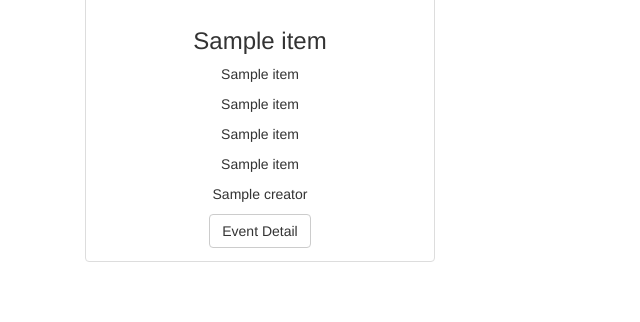
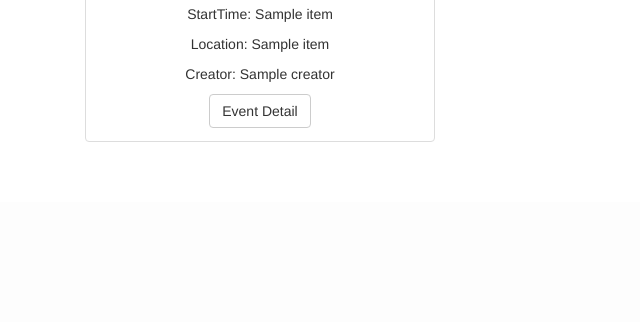
Before and after one commit to WLBQE/Takeit, a Flask app: template app/templates/profile.html in a window 1280 px wide. Shown: the part 1139-1461 px from the top of the page, without its empty margins (0-640 px from the left). After the commit the page ends 1281 px from the top, so only its background shows below. Run offline with Flask 2, Linux system fonts and the light colour scheme; the template is opened without the code that fills it: most values are stand-ins (such as "Sample title", 1, 10 or a date in 2020); parts of the project's set-up code (start-up, migrations or seed data) failed here and were passed over; some libraries are stand-ins or nearby versions.

Commit message:
card modi

```diff
--- a/app/templates/profile.html
+++ b/app/templates/profile.html
@@ -39,10 +39,11 @@
     {% endif %}
                             <div class="caption">
                                 <h3>{{ item[1] }}</h3>
-                                <p>{{ item[2] }}</p>
-                                <p>{{ item[3] }}</p>
-                                <p>{{ item[4] }}</p>
-                                <p>{{ item[5] }}</p>
+                                <p>StartTime: {{ item[2] }}</p>
+{#                                <p>{{ item[3] }}</p>#}
+                                <p>Location: {{ item[4] }}</p>
+{#                                <p>{{ item[5] }}</p>#}
+{#                                <p>Creator: {{ creators[ item[6]] }}</p>#}
                                 {#                                  <p>{{ creators[ item[6]] }}</p>#}
                                 <button class="btn btn-default" type="button"
                                         onclick="window.location.href='{{ url_for( 'event_detail', eventid = item[0] ) }}';">
@@ -69,11 +70,11 @@
                             <div class="caption">
 
                                 <h3>{{ item[1] }}</h3>
-                                <p>{{ item[2] }}</p>
-                                <p>{{ item[3] }}</p>
-                                <p>{{ item[4] }}</p>
-                                <p>{{ item[5] }}</p>
-                                <p>{{ creators[ item[6]] }}</p>
+                                <p>StartTime: {{ item[2] }}</p>
+{#                                <p>{{ item[3] }}</p>#}
+                                <p>Location: {{ item[4] }}</p>
+{#                                <p>{{ item[5] }}</p>#}
+                                <p>Creator: {{ creators[ item[6]] }}</p>
                                 <button class="btn btn-default" type="button"
                                         onclick="window.location.href='{{ url_for( 'event_detail', eventid = item[0] ) }}';">
                                     Event Detail
```
Also changed, not shown: app/templates/home.html (+5 -5 lines).
